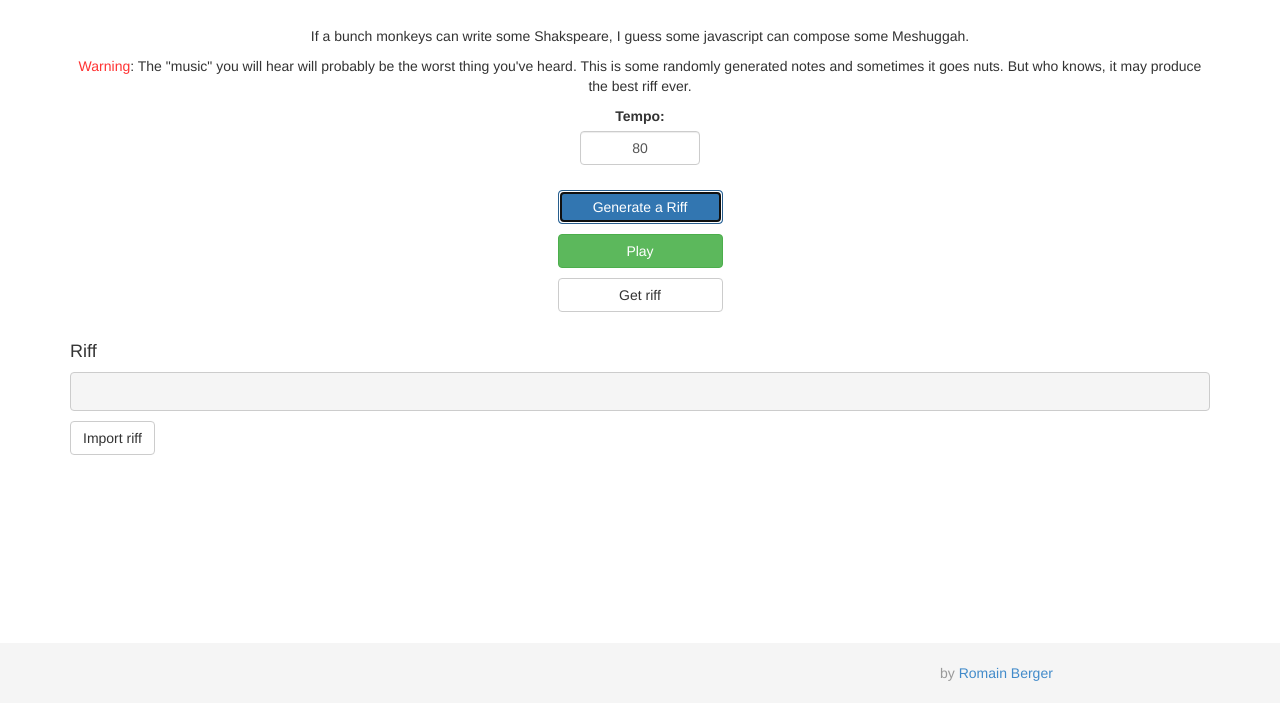
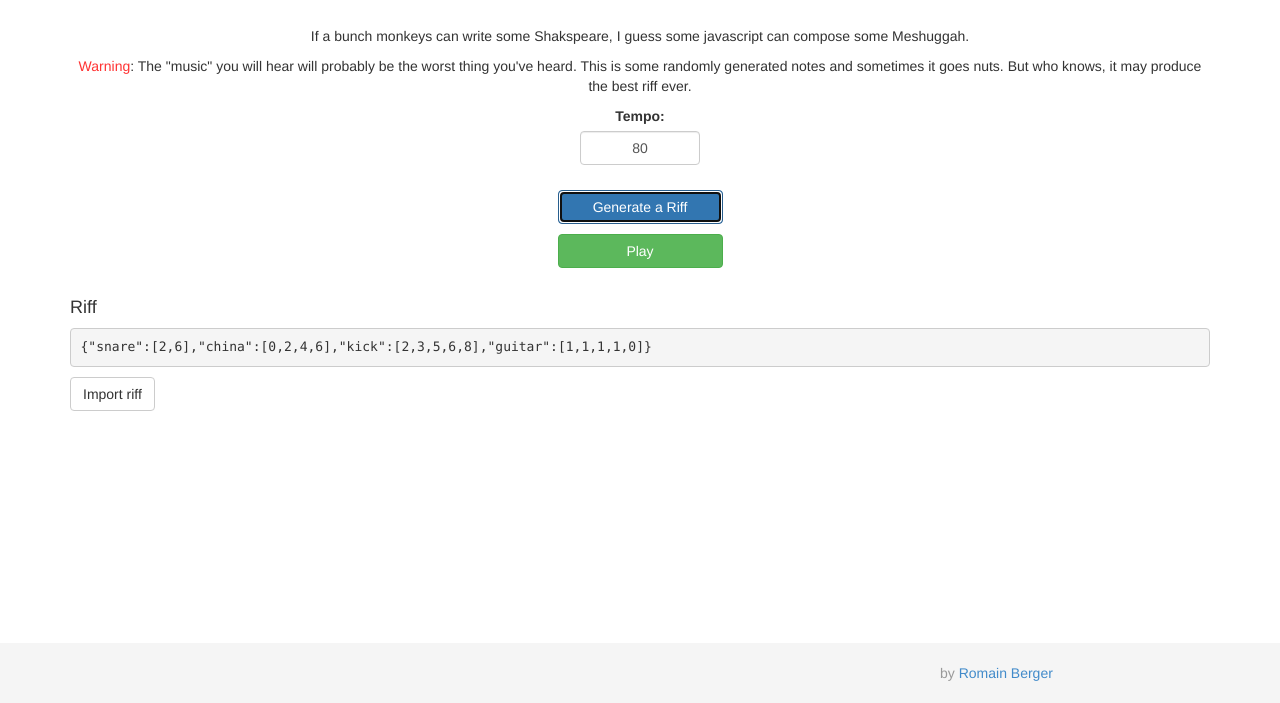
Before and after one commit to romainberger/breakdown-generator, a website: page index.html in a window 1280 px wide. Both pictures are taken after a click on the button "Generate a Riff". Shown: the part 97-800 px from the top of the page. Drawn offline with nearby package versions, Linux system fonts and the light colour scheme; files that its build step writes are made by us from their sources; no server answers.

Commit message:
Automatically output the riff on generation

```diff
--- a/index.html
+++ b/index.html
@@ -31,7 +31,6 @@
                     <div class="app-buttons col-md-2 col-md-offset-5">
                         <button id="generate-riff" class="soft-hidden btn btn-primary">Generate a Riff</button>
                         <button id="play" class="soft-hidden btn btn-success">Play</button>
-                        <button id="get-riff" class="soft-hidden btn btn-default">Get riff</button>
                     </div>
                 </div>
                 <div class="riff-output-wrapper" id="riff-output-wrapper">
--- a/js/main.js
+++ b/js/main.js
@@ -7,7 +7,6 @@
     , playButton = document.querySelector('#play')
     , loading    = document.querySelector('#loading')
     , generateRiff = document.querySelector('#generate-riff')
-    , getRiff = document.querySelector('#get-riff')
     , tempoInput = document.querySelector('#tempo')
     , riffOutputWrapper = document.querySelector('#riff-output-wrapper')
     , riffOutput = document.querySelector('#riff-output')
@@ -32,19 +31,16 @@
     // generate riff
     generateRiff.addEventListener('click', function() {
       playButton.style.display = 'block'
-      getRiff.style.display = 'block'
       generator.generateRiff.call(generator)
+
+      // output the riff
+      var riff = generator.getJson.call(generator)
+      riffOutput.textContent = riff
     })
 
     // and play!
     playButton.addEventListener('click', function() {
       generator.play.call(generator)
-    })
-
-    // get the riff as json
-    getRiff.addEventListener('click', function() {
-      var riff = generator.getJson.call(generator)
-      riffOutput.textContent = riff
     })
 
     // load a riff
```
